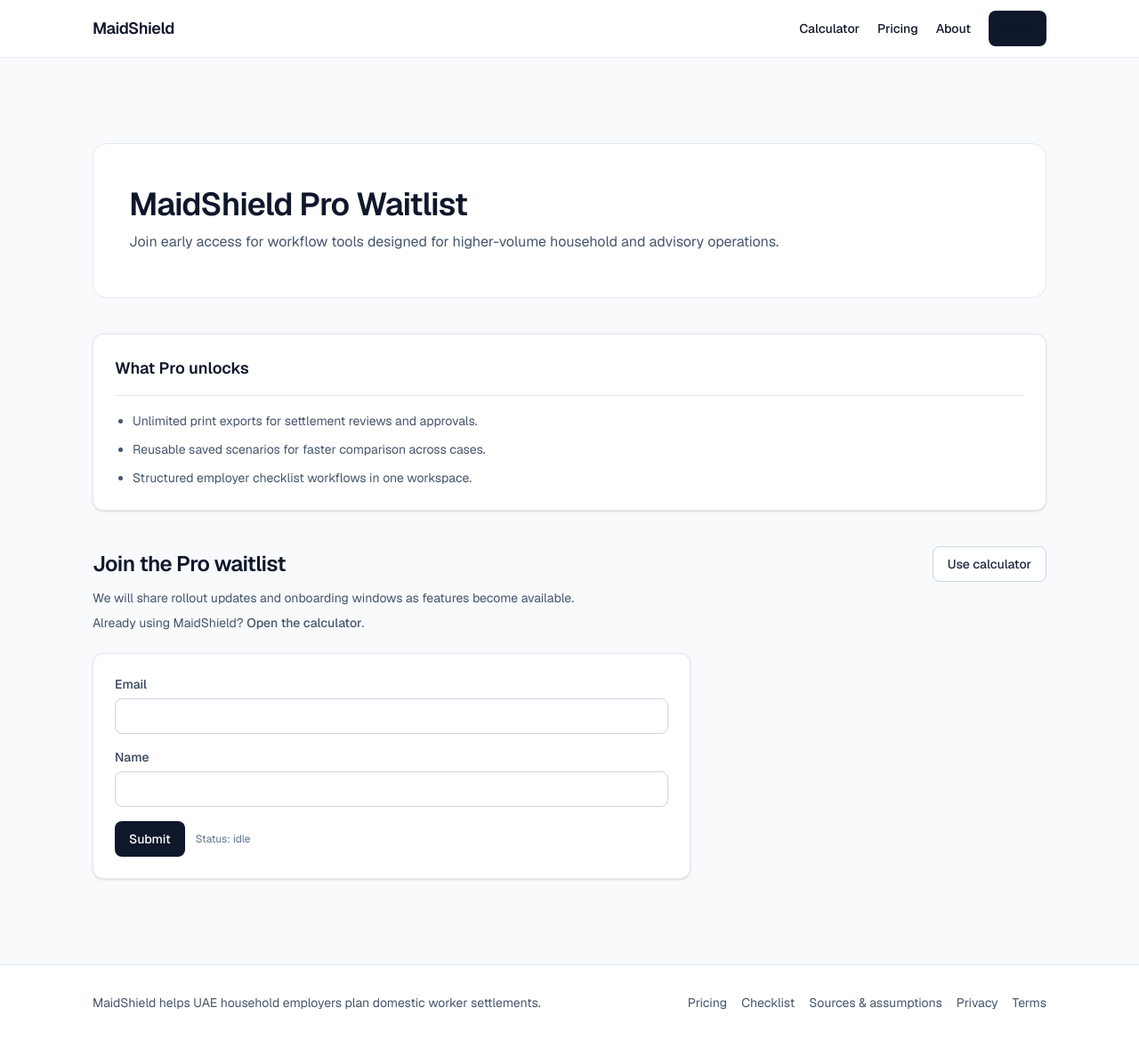
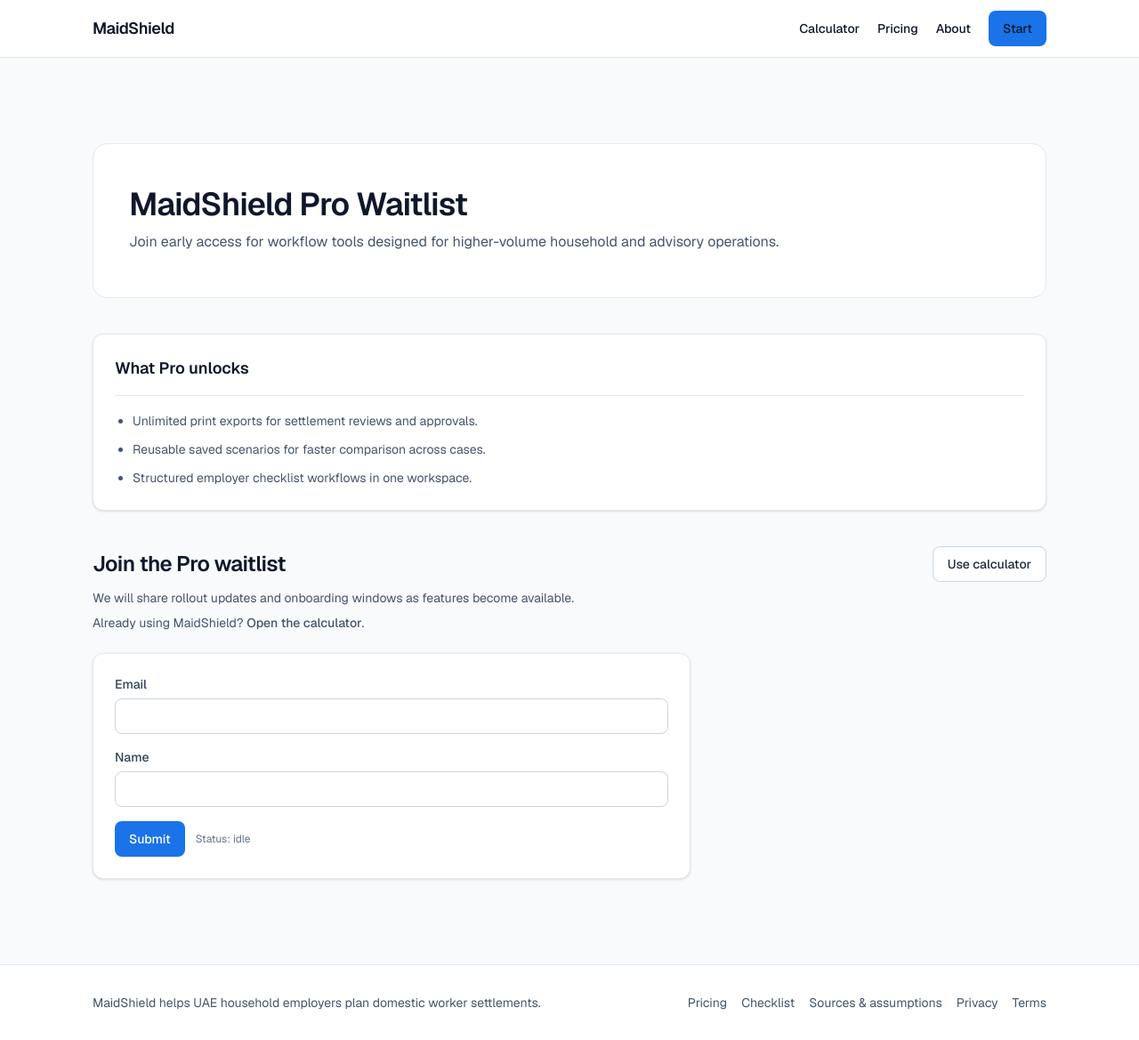
Before and after one commit to SpartanAbdullah/maidshield, a Next.js app: page /pro in a window 1280 px wide. Shown: the whole page at 89% size. Built offline with nearby package versions, Linux system fonts and the light colour scheme; no server answers.

Commit message:
style: add google-inspired accent theme

```diff
--- a/app/globals.css
+++ b/app/globals.css
@@ -3,11 +3,21 @@
 :root {
   --background: #ffffff;
   --foreground: #0f172a;
+  --brand-blue: #1A73E8;
+  --brand-red: #EA4335;
+  --brand-yellow: #FBBC05;
+  --brand-green: #34A853;
+  --accent: var(--brand-blue);
+  --accent-foreground: #ffffff;
+  --border: #E2E8F0;
+  --muted: #475569;
 }
 
 @theme inline {
   --color-background: var(--background);
   --color-foreground: var(--foreground);
+  --color-border: var(--border);
+  --color-muted: var(--muted);
   --font-sans: var(--font-geist-sans);
   --font-mono: var(--font-geist-mono);
 }
--- a/components/ui/Button.tsx
+++ b/components/ui/Button.tsx
@@ -11,7 +11,7 @@ type ButtonProps = ButtonHTMLAttributes<HTMLButtonElement> & {
 
 const base =
   "inline-flex items-center justify-center gap-2 rounded-lg font-medium transition-colors " +
-  "focus-visible:outline-none focus-visible:ring-2 focus-visible:ring-slate-400 focus-visible:ring-offset-2 " +
+  "focus-visible:outline-none focus-visible:ring-2 focus-visible:ring-[var(--accent)] focus-visible:ring-offset-2 " +
   "disabled:pointer-events-none disabled:opacity-50";
 
 const sizes: Record<ButtonSize, string> = {
@@ -21,7 +21,7 @@ const sizes: Record<ButtonSize, string> = {
 
 const variants: Record<ButtonVariant, string> = {
   primary:
-    "bg-slate-900 text-white hover:bg-slate-800 active:bg-slate-900",
+    "bg-[var(--accent)] text-[var(--accent-foreground)] hover:brightness-95 active:brightness-90",
   secondary:
     "border border-slate-300 bg-white text-slate-800 hover:bg-slate-50 active:bg-slate-100",
   ghost:
--- a/components/ui/Input.tsx
+++ b/components/ui/Input.tsx
@@ -30,7 +30,7 @@ export function Input({
   const inputClasses = [
     "block h-10 w-full rounded-lg border bg-white px-3 text-sm text-slate-900",
     "placeholder:text-slate-400",
-    "focus:outline-none focus:ring-2 focus:ring-slate-300 focus:ring-offset-2 focus:ring-offset-white",
+    "focus:outline-none focus:ring-2 focus:ring-[color:color-mix(in_srgb,var(--accent)_25%,white)] focus:ring-offset-2 focus:ring-offset-white",
     "disabled:bg-slate-50 disabled:text-slate-500 disabled:cursor-not-allowed",
     error ? "border-rose-400 focus:ring-rose-200" : "border-slate-300 hover:border-slate-400",
     leading ? "pl-10" : "",
```
